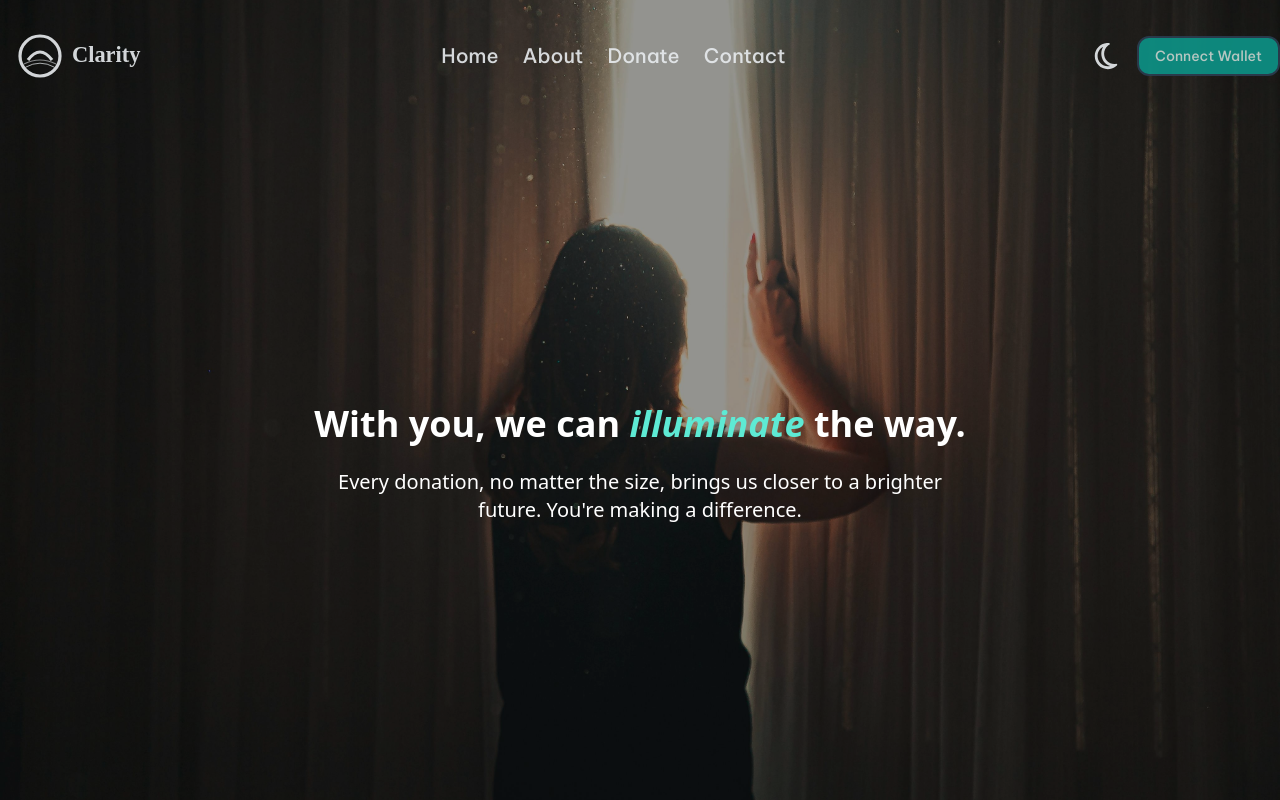
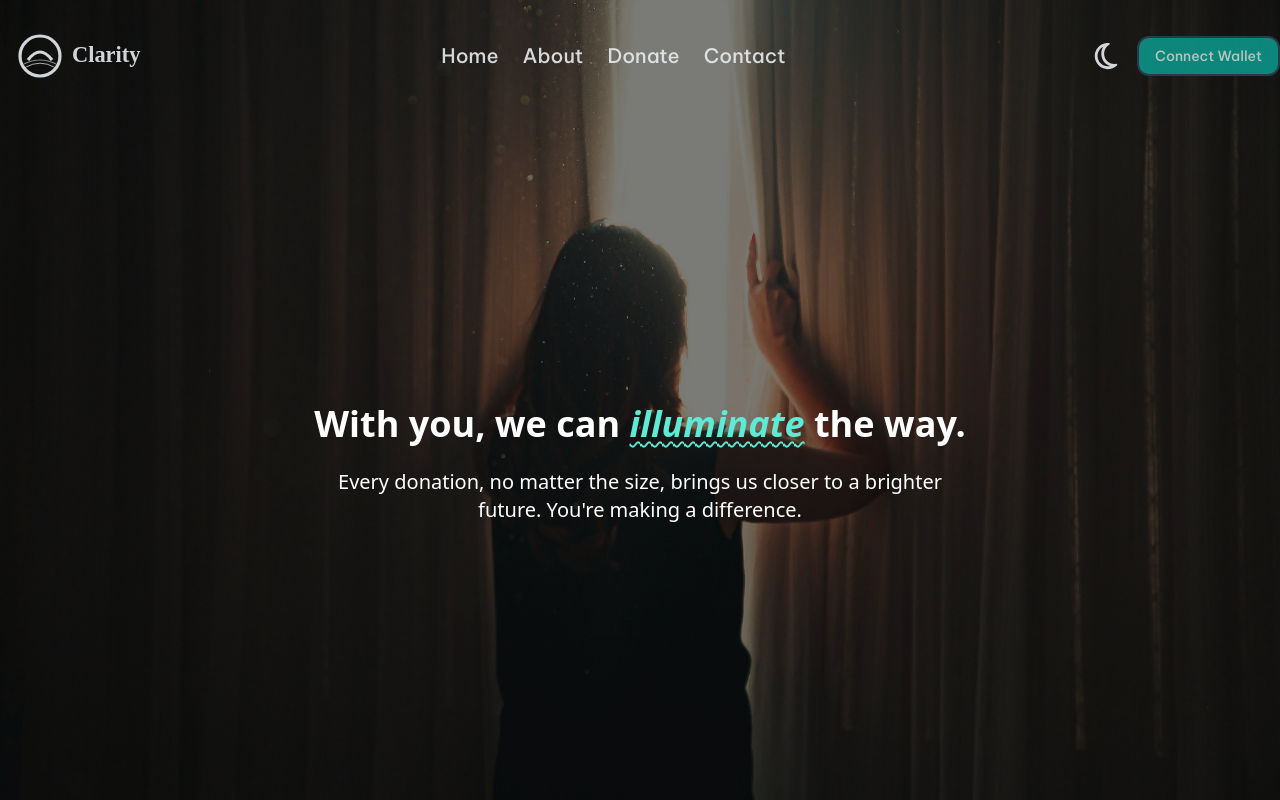
Before and after one commit to EmperorSmiles/Clarity, a React (Vite) app: page /donate in a window 1280 px wide. Shown: the top 800 px of the page. Built offline with nearby package versions, Linux system fonts and the light colour scheme.

Commit message:
Tweaking Overlay Opacity

```diff
--- a/src/components/DonateHero.tsx
+++ b/src/components/DonateHero.tsx
@@ -12,14 +12,14 @@ const DonateHero = () => {
           className="w-full h-full object-cover"
         />
         {/* Dark overlay to improve text readability */}
-        <div className="absolute h-full inset-0 dark:bg-black/80 bg-black/40 transition all duration-1000 ease-in-out z-10"></div>
+        <div className="absolute h-full inset-0 dark:bg-black/80 bg-black/50 transition all duration-1000 ease-in-out z-10"></div>
       </div>
 
       {/* Content Container */}
       <div className="relative z-15 flex flex-col items-center justify-center h-full text-white text-center px-4 py-8">
         <h1 className="text-3xl md:text-4xl mt-16 md:mt-32 font-bold mb-6">
           With you, we can{" "}
-          <em className="text-teal-300 decoration-wavy decoration-2 underline-offset-4">
+          <em className="italic underline text-teal-300 decoration-wavy decoration-2 underline-offset-4">
             illuminate
           </em>{" "}
           the way.
```
